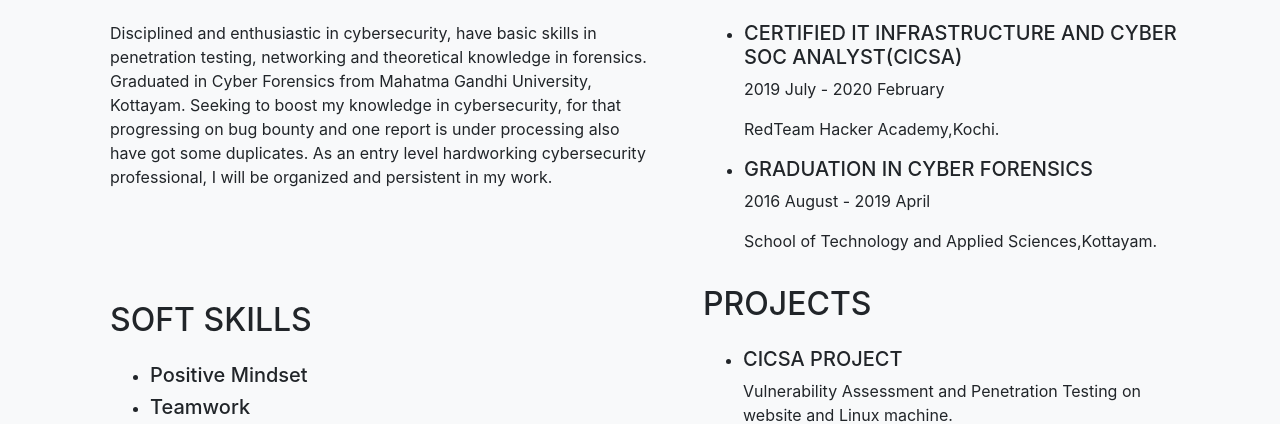
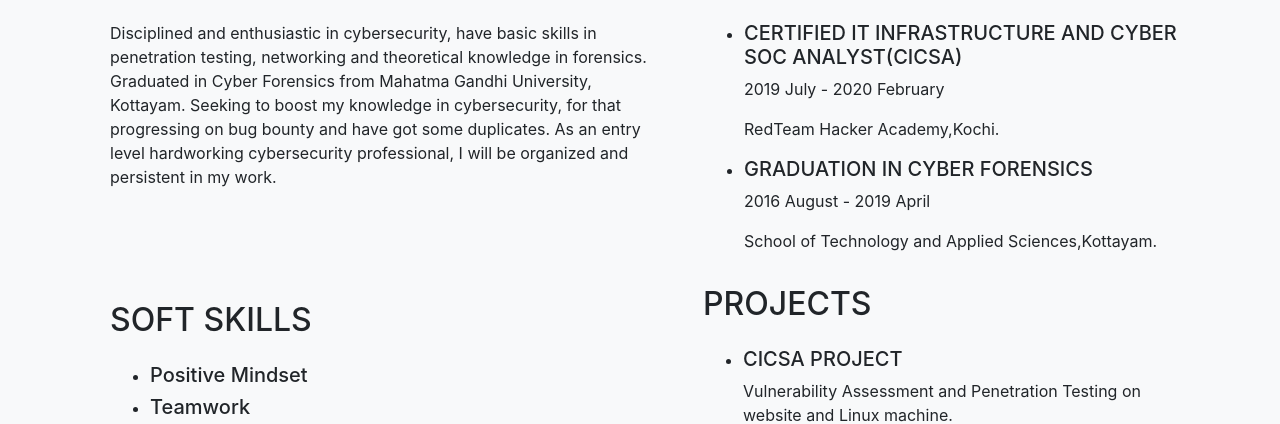
Before and after one commit to P3n3trat3r/Static-Website, a plain HTML site: page index.html in a window 1280 px wide. Shown: the part 635-1059 px from the top of the page. Drawn offline with nearby package versions, Linux system fonts and the light colour scheme.

Commit message:
Update index.html

```diff
--- a/index.html
+++ b/index.html
@@ -35,7 +35,7 @@
            <div class="row">
                <div class="col-md-6 ml-4 p-3">
                    <h2>PROFILE</h2>
-                   <p class="pt-3">Disciplined and enthusiastic in cybersecurity, have basic skills in penetration testing, networking and theoretical knowledge in forensics. Graduated in Cyber Forensics from Mahatma Gandhi University, Kottayam. Seeking to boost my knowledge in cybersecurity, for that progressing on bug bounty and one report is under processing also have got some duplicates. As an entry level hardworking cybersecurity professional, I will be organized and persistent in my work.</p>
+                   <p class="pt-3">Disciplined and enthusiastic in cybersecurity, have basic skills in penetration testing, networking and theoretical knowledge in forensics. Graduated in Cyber Forensics from Mahatma Gandhi University, Kottayam. Seeking to boost my knowledge in cybersecurity, for that progressing on bug bounty and have got some duplicates. As an entry level hardworking cybersecurity professional, I will be organized and persistent in my work.</p>
                </div>
                <div class="col-xl ml-4 p-3">
                 <h2>EDUCATION</h2>
```
